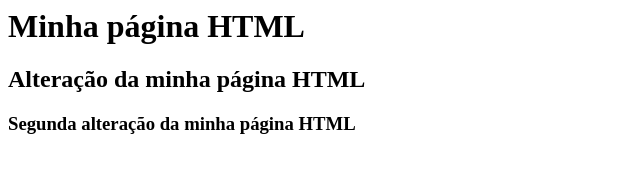
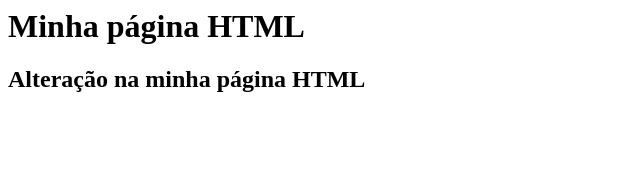
Before and after one commit to RaianoMartins/gama-no-github, a plain HTML site: page index.html in a window 1280 px wide. Shown: the whole page, without its empty margins (0-640 px from the left). Drawn offline with Linux system fonts and the light colour scheme.

Commit message:
Alteracao no index html

```diff
--- a/index.html
+++ b/index.html
@@ -1,7 +1,6 @@
 <html>
 	<body>
 		<h1> Minha página HTML</h1>
-		<h2> Alteração da minha página HTML</h2>
-		<h3> Segunda alteração da minha página HTML</h3>
+		<h2> Alteração na minha página HTML</h2>
 	</body>
 </html>
```
